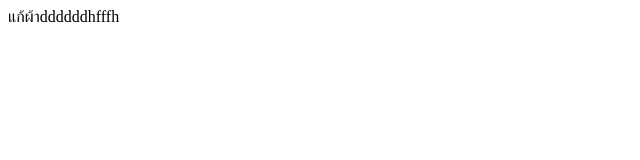
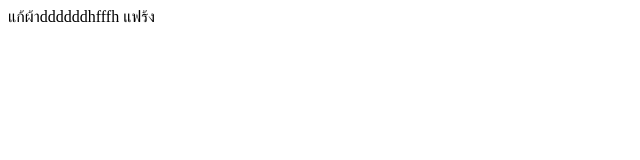
Before and after one commit to techcomkpp18-art/My-profile-1, a plain HTML site: page index.html in a window 1280 px wide. Shown: the full height of the page, 0-640 px from the left. Drawn offline with Linux system fonts and the light colour scheme.

Commit message:
update index.html line 12

```diff
--- a/index.html
+++ b/index.html
@@ -9,5 +9,7 @@
 
     แก้ผ้าddddddhfffh
 
+   แฟร้ง
+
 </body>
 </html>
```
